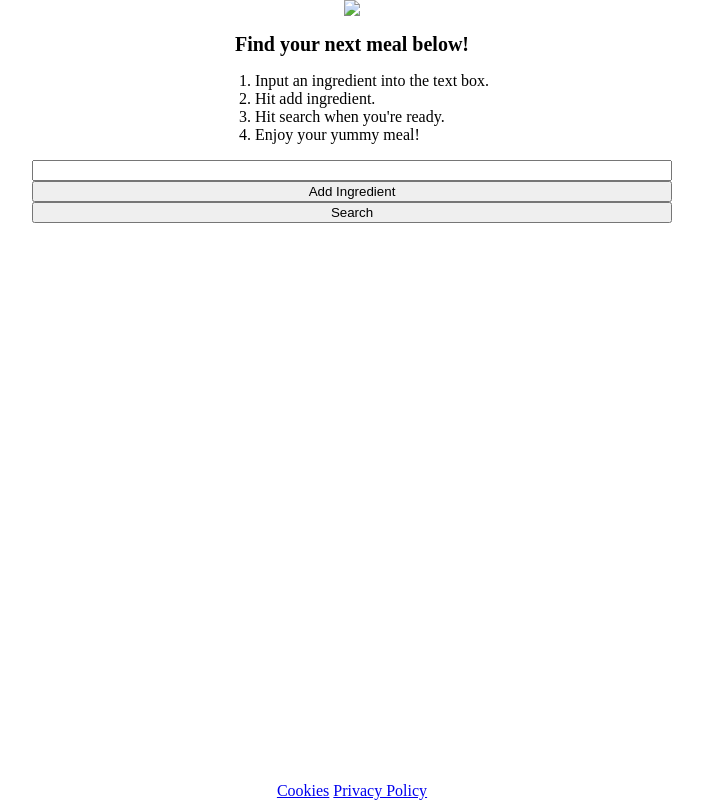
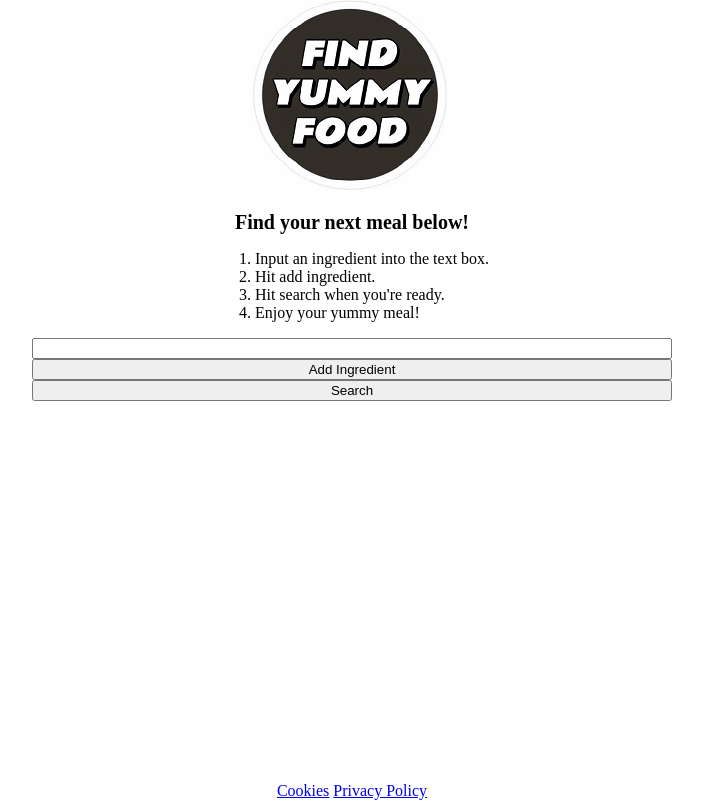
Before and after one commit to gjoebeck/find-yummy-food, a plain HTML site: page index.html in a window 1280 px wide. Shown: the whole page, without its empty margins (288-991 px from the left). Drawn offline with Linux system fonts and the light colour scheme.

Commit message:
Update index.html

```diff
--- a/index.html
+++ b/index.html
@@ -17,7 +17,7 @@
 <body>
     <div>
         <div>
-            <img class="fyf-image" src="./images/FYF.jpg">
+            <img class="fyf-image" src="FYF.jpg">
         </div>
         <div>
             <h1 class="introduction">Find your next meal below!</h1>
```
